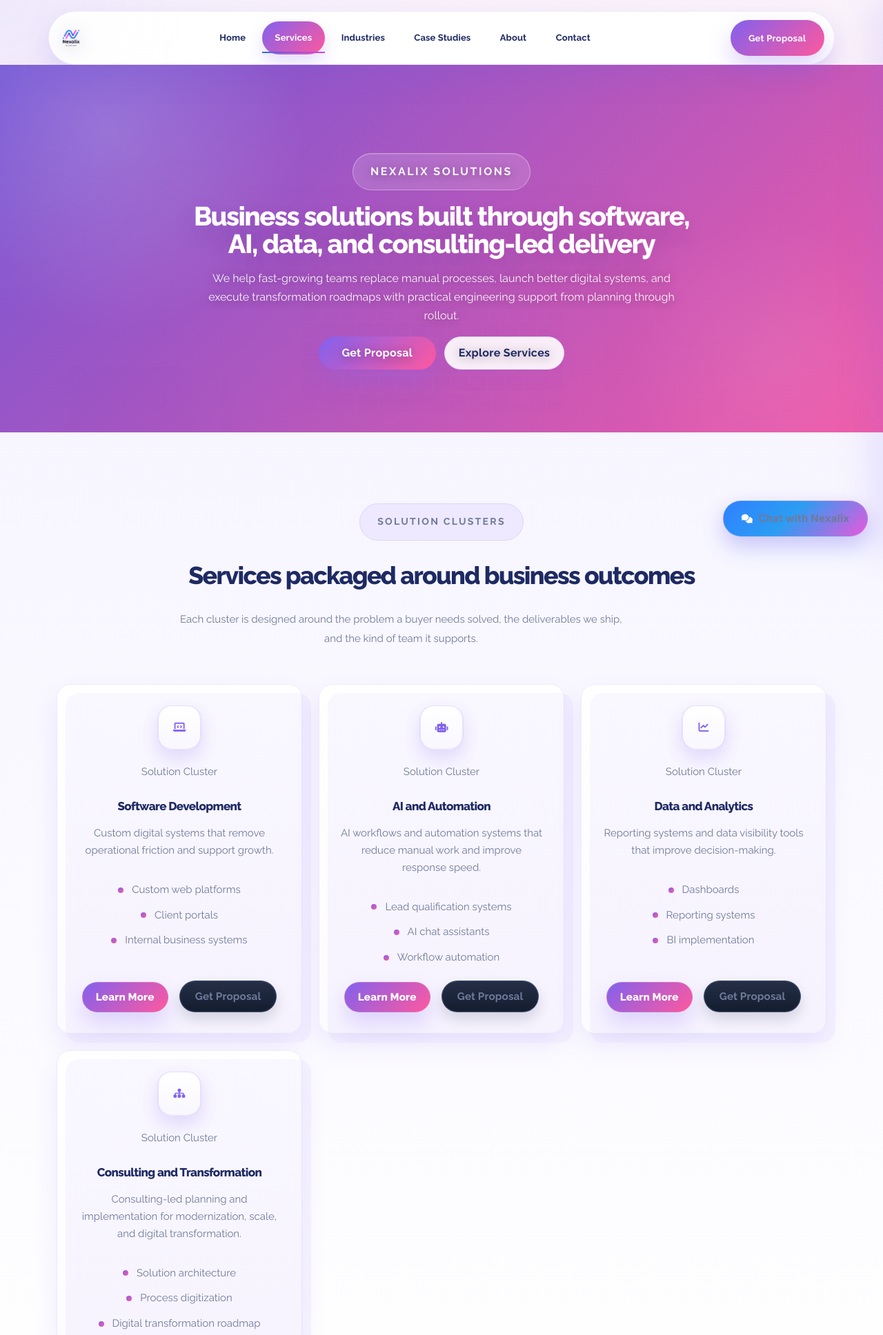
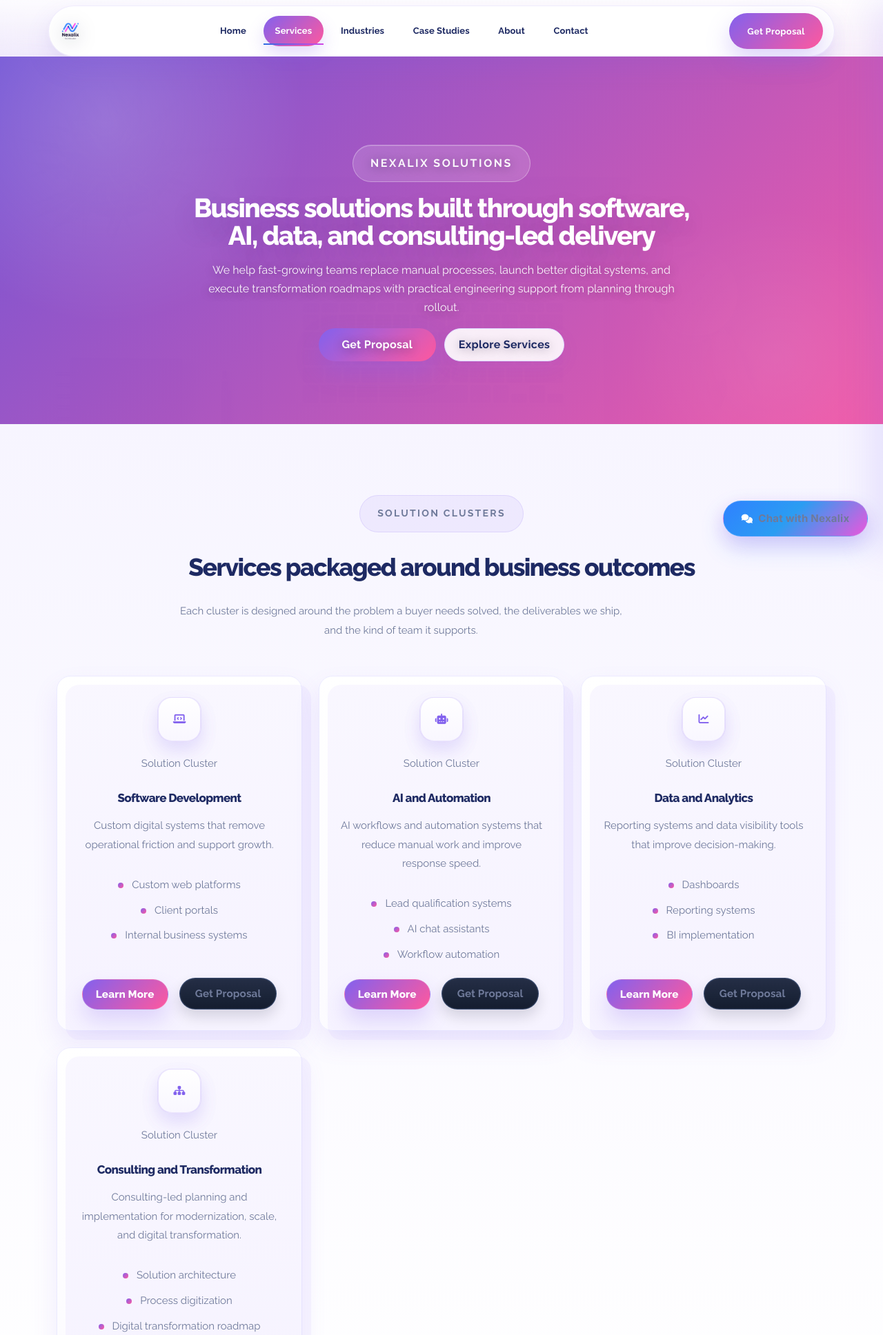
Before and after one commit to DengAchiek/nexalix, a Django app: page /services/ in a window 1280 px wide. Shown: the top 1936 px of the page at 69% size. Run offline with Django 5.2, Linux system fonts and the light colour scheme; data comes from the database, SQL or seed files in the repository; data that the repository does not hold is empty.

Commit message:
Refine hero, navbar, and service cards

```diff
--- a/nexalix_app/static/css/redesign.css
+++ b/nexalix_app/static/css/redesign.css
@@ -213,20 +213,20 @@ body.theme-softy .site-header {
     position: sticky;
     top: 0;
     z-index: 120;
-    padding: 1rem 0 0;
-    background: transparent;
-    backdrop-filter: none;
+    padding: 0.5rem 0 0;
+    background: linear-gradient(180deg, rgba(255, 255, 255, 0.82), rgba(255, 255, 255, 0));
+    backdrop-filter: blur(14px);
     border-bottom: 0;
     box-shadow: none;
 }
 
 body.theme-softy .header-row {
-    min-height: 78px;
-    padding: 0.65rem 0.9rem 0.65rem 1.2rem;
-    background: rgba(255, 255, 255, 0.95);
+    min-height: 74px;
+    padding: 0.55rem 1rem 0.55rem 1.15rem;
+    background: rgba(255, 255, 255, 0.96);
     border: 1px solid rgba(130, 97, 238, 0.12);
     border-radius: 999px;
-    box-shadow: 0 18px 42px rgba(110, 84, 213, 0.16);
+    box-shadow: 0 16px 36px rgba(110, 84, 213, 0.14);
 }
 
 body.theme-softy .site-header.scrolled .header-row {
@@ -238,12 +238,12 @@ body.theme-softy .brand-logo {
 }
 
 body.theme-softy .nav-links {
-    gap: 0.35rem;
+    gap: 0.5rem;
 }
 
 body.theme-softy .nav-links a,
 body.theme-softy .mobile-menu-links a {
-    padding: 0.8rem 1.15rem;
+    padding: 0.72rem 1.05rem;
     border-radius: 999px;
     color: var(--softy-heading);
     font-weight: 700;
@@ -265,11 +265,11 @@ body.theme-softy .mobile-menu-links a.active {
 }
 
 body.theme-softy .header-tools {
-    gap: 0.75rem;
+    gap: 0.95rem;
 }
 
 body.theme-softy .search-shell {
-    width: clamp(240px, 23vw, 360px);
+    width: clamp(240px, 22vw, 330px);
 }
 
 body.theme-softy .search-shell i {
@@ -682,6 +684,15 @@ body.theme-softy .home-cta-final p {
     font-size: 15px;
 }
 
+body.theme-softy .services-showcase-summary,
+body.theme-softy .focused-landing-summary,
+body.theme-softy .service-description {
+    display: block;
+    overflow: visible;
+    font-size: 15px;
+    line-height: 1.82;
+}
+
 body.theme-softy .services-showcase-card,
 body.theme-softy .focused-landing-card,
 body.theme-softy .pillar-card,
--- a/nexalix_app/templates/base.html
+++ b/nexalix_app/templates/base.html
@@ -46,7 +46,7 @@
 
     <title>{% block title %}{{ meta_title|default:'Nexalix Technologies' }}{% endblock %}</title>
     {% block extra_css %}{% endblock %}
-    <link rel="stylesheet" href="{% static 'css/redesign.css' %}?v=20260426b">
+    <link rel="stylesheet" href="{% static 'css/redesign.css' %}?v=20260426c">
     {% if structured_data_json %}
         {% for schema in structured_data_json %}
     <script type="application/ld+json">{{ schema|safe }}</script>
--- a/nexalix_app/templates/services.html
+++ b/nexalix_app/templates/services.html
@@ -64,7 +64,7 @@
                 </a>
                 <p class="services-showcase-kicker">Focused Solution</p>
                 <h3>{{ page.nav_title }}</h3>
-                <p class="focused-landing-summary">{{ page.subheadline|truncatechars:140 }}</p>
+                <p class="focused-landing-summary">{{ page.subheadline }}</p>
                 <ul class="focused-landing-points">
                     {% for deliverable in page.deliverables|slice:":2" %}
                     <li>{{ deliverable }}</li>
```
Also changed, not shown: other parts of nexalix_app/static/css/redesign.css (+60 -3 lines).
